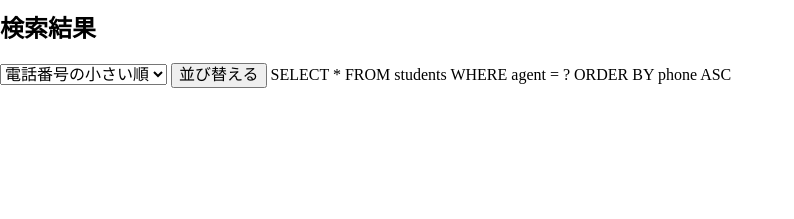
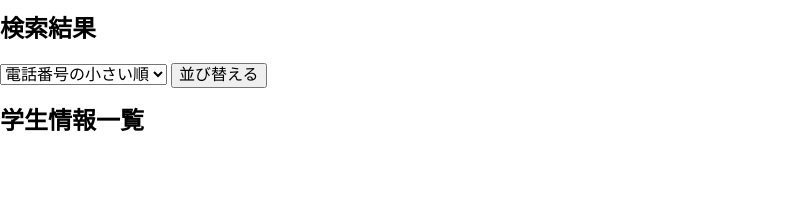
Before and after one commit to posse-ap/teamdev-2022-posse2-team2F, a PHP site: page /agent_admin/students_info.php in a window 1280 px wide. Shown: the part 84-303 px from the top of the page, without its empty margins (0-794 px from the left). Run offline with PHP 8.4, Linux system fonts and the light colour scheme; a user stored in the database is signed in; data comes from the database, SQL or seed files in the repository.

Commit message:
craftの一覧情報もいらない部分消したよ！

```diff
--- a/src/agent_admin/login.php
+++ b/src/agent_admin/login.php
@@ -28,10 +28,6 @@ if (isset($_POST['login'])) {
     //  //DBのユーザー情報をセッションに保存
     $_SESSION['id'] = $login_info['id'];
     $_SESSION['name'] = $login_info['agent_name'];
-    // 数字だけ取り出す
-    $agent_number = preg_replace('/[^0-9]/', '', $_SESSION['name']);
-    $_SESSION['agent_name'] = $agent_number;
-    // require('session.php');
     exit;
   } else {
     $err_msg = "ユーザー名またはパスワードが間違っています";
--- a/src/agent_admin/students_info.php
+++ b/src/agent_admin/students_info.php
@@ -50,7 +50,7 @@ require('../dbconnect.php');
         } elseif ($_POST['sort'] == '電話番号の大きい順') {
             $sort_sql = " ORDER BY phone DESC";
         } elseif ($_POST['sort'] == '名前順') {
-            $sort_sql = " ORDER BY name DESC";
+            $sort_sql = " ORDER BY name ASC";
         } else {
             $sort_sql = " ORDER BY phone ASC";
         }
@@ -60,9 +60,9 @@ require('../dbconnect.php');
         $sql = "SELECT * FROM students WHERE agent = ? ORDER BY phone ASC";
     }
 
-    print_r($sql);
+    // print_r($sql);
     $sql_prepare = $db->prepare($sql);
-    $sql_prepare->execute(array($_SESSION['agent_name']));
+    $sql_prepare->execute(array($_SESSION['name']));
     $all_students_info = $sql_prepare->fetchAll();
 
     if (!$all_students_info) {
```
Also changed, not shown: mysql/docker-entrypoint-initdb.d/init.sql (+5 -5 lines).
